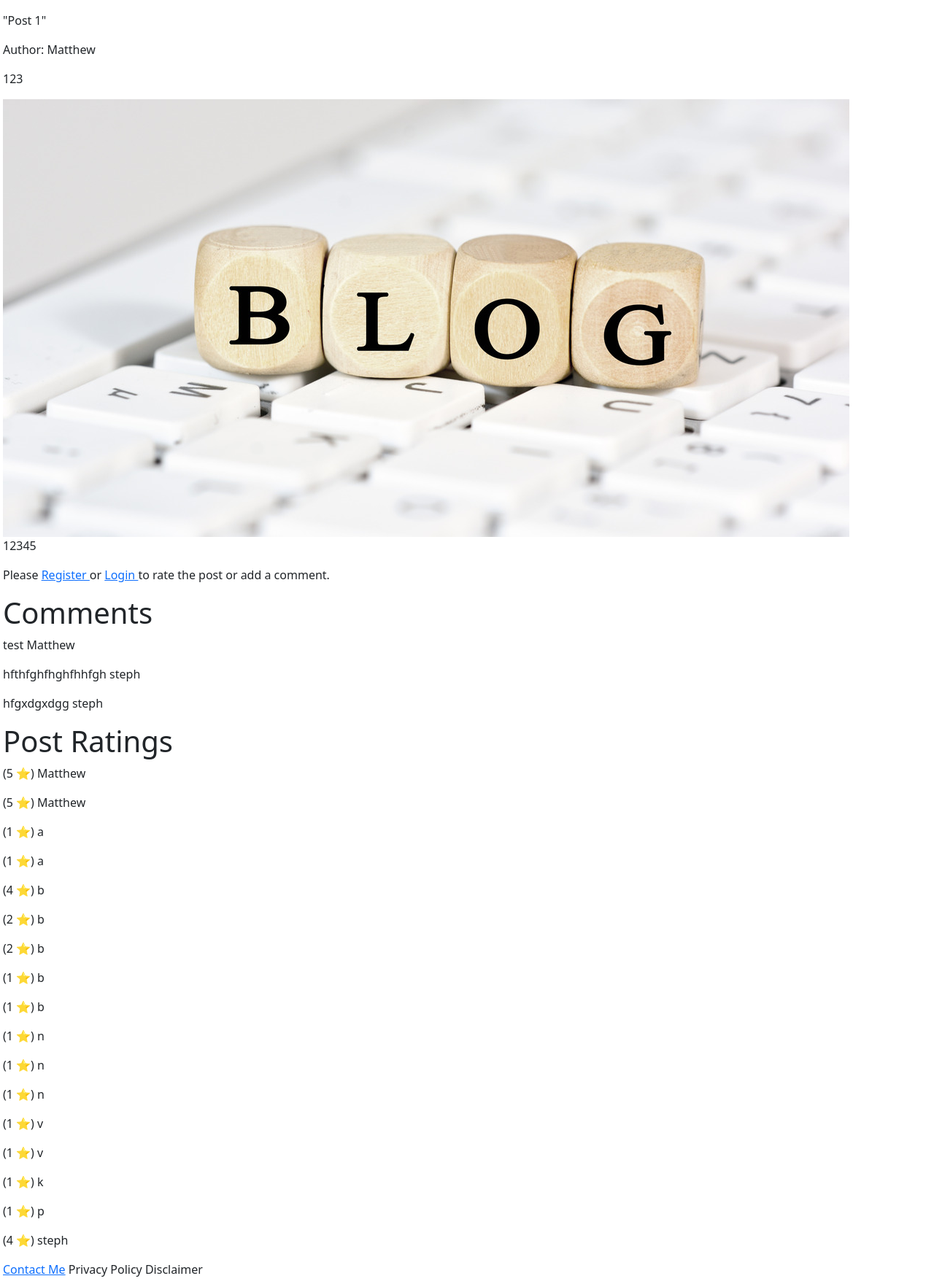
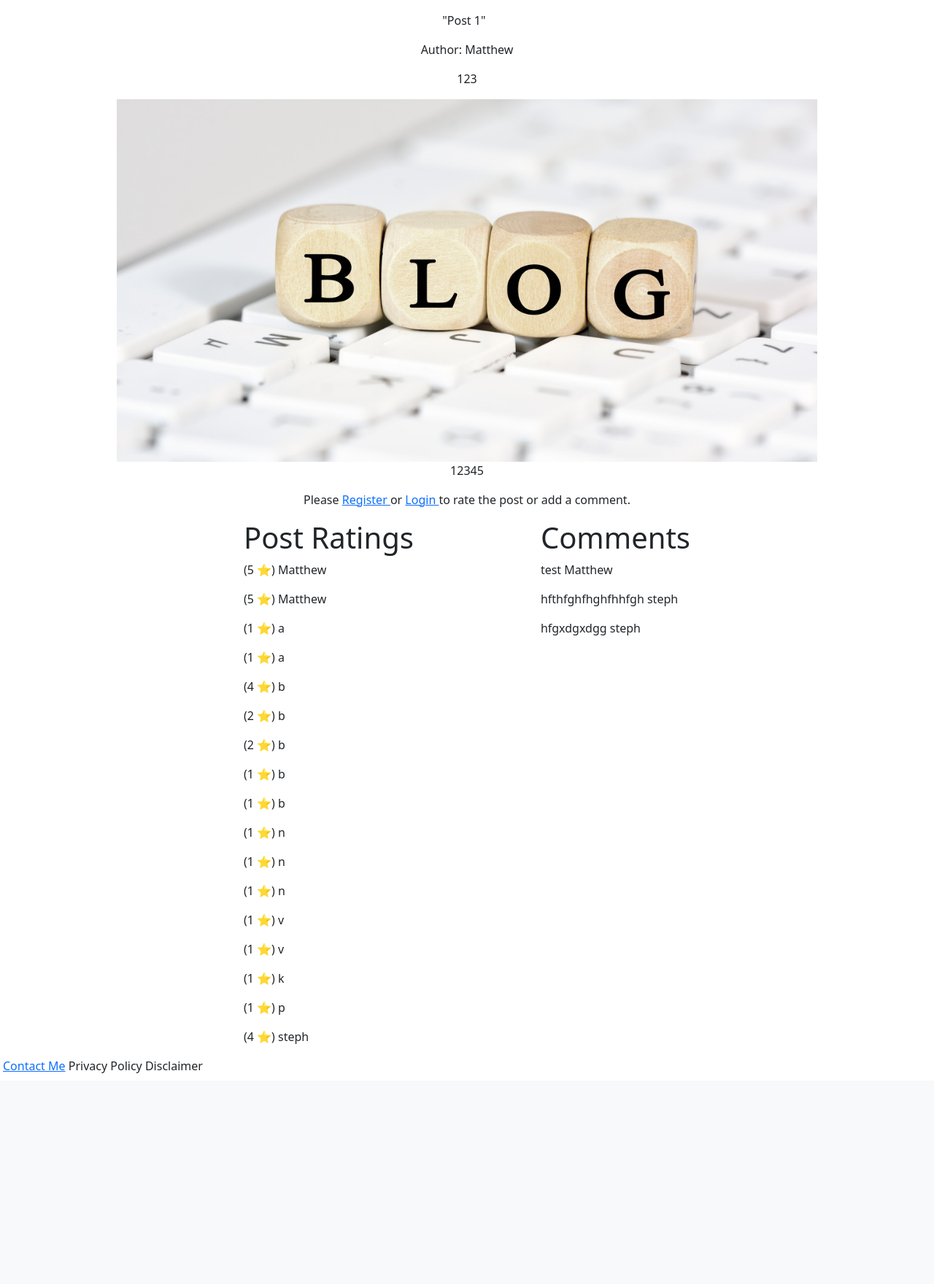
Before and after one commit to Matthew-Robinson-UK/Flask-Portfolio, a Flask app: page /post/1 in a window 1280 px wide. Shown: the part 80-1840 px from the top of the page at 73% size. After the commit the page ends 1551 px from the top, so only its background shows below. Run offline with Flask 2, Linux system fonts and the light colour scheme; data comes from the database, SQL or seed files in the repository; both versions use the stored data as it was after the commit; some libraries are stand-ins or nearby versions.

Commit message:
Added extra styling

```diff
--- a/blog/routes.py
+++ b/blog/routes.py
@@ -44,11 +44,15 @@ def post(post_id):
     db.session.commit()
     return redirect(url_for('.post', post_id=post.id))
   if rating_form.is_submitted():
-    # https://python-adv-web-apps.readthedocs.io/en/latest/flask_db3.html
-    rating = Rating(value = request.form['rating'], post=post, user=current_user._get_current_object())
-    db.session.add(rating)
-    db.session.commit()
-    return redirect(url_for('.post', post_id=post.id))
+    if current_user.ratings == []:
+      # https://python-adv-web-apps.readthedocs.io/en/latest/flask_db3.html
+      rating = Rating(value = request.form['rating'], post=post, user=current_user._get_current_object())
+      db.session.add(rating)
+      db.session.commit()
+      return redirect(url_for('.post', post_id=post.id))
+    else:
+      flash('You are only able to rate a post once ', 'danger')
+      return redirect(url_for('.post', post_id=post.id))
   return render_template('post.html',title=post.title,post=post, form=form, rating_form=rating_form)
 
 @app.route("/register",methods=['GET','POST'])
--- a/blog/static/style.css
+++ b/blog/static/style.css
@@ -1,5 +1,10 @@
 .navbar-text {
     margin-left: 5%;
+}
+
+img {
+    width:75vw; /* you can use % */
+    height: auto;
 }
 
 .login_error {
@@ -7,13 +12,41 @@
     text-transform: capitalize;
 }
 
+.feedback {
+    display: flex;
+    justify-content: space-evenly;
+    align-content:center;
+    min-width: 75vw;
+}
+.comment{
+    display:flex;
+    flex-direction: column;
+    align-items: center;
+}
+.view_feedback{
+    display: flex;
+    justify-content: space-evenly;
+    min-width: 75vw;
+}
+.view_comments{
+    display:flex;
+    flex-direction: column;
+}
+.view_ratings{
+    display:flex;
+    flex-direction: column;
+}
 #content {
+    display: flex;
+    flex-direction: column;
+    align-items:center;
     padding-top: 2vh;
     padding-left: .5vh;
     padding-right: .5vh;
 }
 
 #footer {
+
     padding-bottom: 1vh;
     padding-left: .5vh;
     padding-right: .5vh;
--- a/blog/templates/home.html
+++ b/blog/templates/home.html
@@ -10,7 +10,8 @@
     <p><a href="{{ url_for('post', post_id=post.id) }}" class = 'post_title'>
         "{{ post.title }}"</a>&nbsp
         by {{ post.user.username }}
-        <a href="{{ url_for('post', post_id=post.id) }}"><img src="{{ url_for('static', filename='img/' + post.image_file) }}"></a></p>
+    </p>
+        <a href="{{ url_for('post', post_id=post.id) }}"><img src="{{ url_for('static', filename='img/' + post.image_file) }}"></a>
     <p class = 'short_description'>{{ post.description }}</p>
 </div>
 {% endfor %}
--- a/blog/templates/post.html
+++ b/blog/templates/post.html
@@ -4,25 +4,45 @@
 <p>Author: {{ post.user.username }}</p>
 <p class = 'detailed_description'>{{ post.description }}</p>
 <img src="{{ url_for('static', filename='img/' + post.image_file) }}">
+
 <p> {{ post.content }} </p>
+
 {% if current_user.is_authenticated %}
+
+<div class = "feedback">
   <form method="POST" action="" class = 'post_rating'>
     {{ form.csrf_token }}
     <p>{{ rating_form.rating }}</p>
     <p><input type="submit" value='Rate'></p>
   </form>
 
-  <form method="POST" action="">
+  <form method="POST" action="" class ="comment">
     {{ form.csrf_token }}
       <p>{{ form.comment_box.label }} {{ form.comment_box }}</p>
       <p><input type="submit" value="Comment"></p>
   </form>
+</div>
 {% endif %}
+
 {% if current_user.is_anonymous %}
-<p>Please <a href="{{ url_for('register') }}"> Register  </a>
-  or <a href="{{ url_for('login') }}"> Login </a> to rate the post or add a comment.</p>
+
+<p>Please <a href="{{ url_for('register') }}"> Register  </a> or <a href="{{ url_for('login') }}"> Login </a> to rate the post or add a comment.</p>
+
 {% endif %}
   <!-- reference needed below -->
+<div class="view_feedback">
+  <div class="view_ratings ">
+    <h1>Post Ratings</h1>
+    {% if post.ratings %}
+      {% for value in post.ratings %}
+      <!-- http://www.iemoji.com/view/emoji/586/animals-nature/white-medium-star -->
+        <p> ({{ value.value }} &#x2b50;)
+          {{ value.user.username}}
+        </p>
+      {% endfor %}
+    {% endif %}
+  </div>
+  <div class="view_comment ">
   <h1>Comments</h1>
     {% if post.comments %}
       {% for comment in post.comments %}
@@ -32,13 +52,6 @@
       </p>
       {% endfor %}
     {% endif %}
-<h1>Post Ratings</h1>
-{% if post.ratings %}
-  {% for value in post.ratings %}
-  <!-- http://www.iemoji.com/view/emoji/586/animals-nature/white-medium-star -->
- <p> ({{ value.value }} &#x2b50;)
-      {{ value.user.username}}
-    </p>
-  {% endfor %}
-{% endif %}
+  </div>
+</div>
 {% endblock content %}
```
Also changed, not shown: blog/blog.db. Lines whose indentation alone changed are shown as unchanged.
